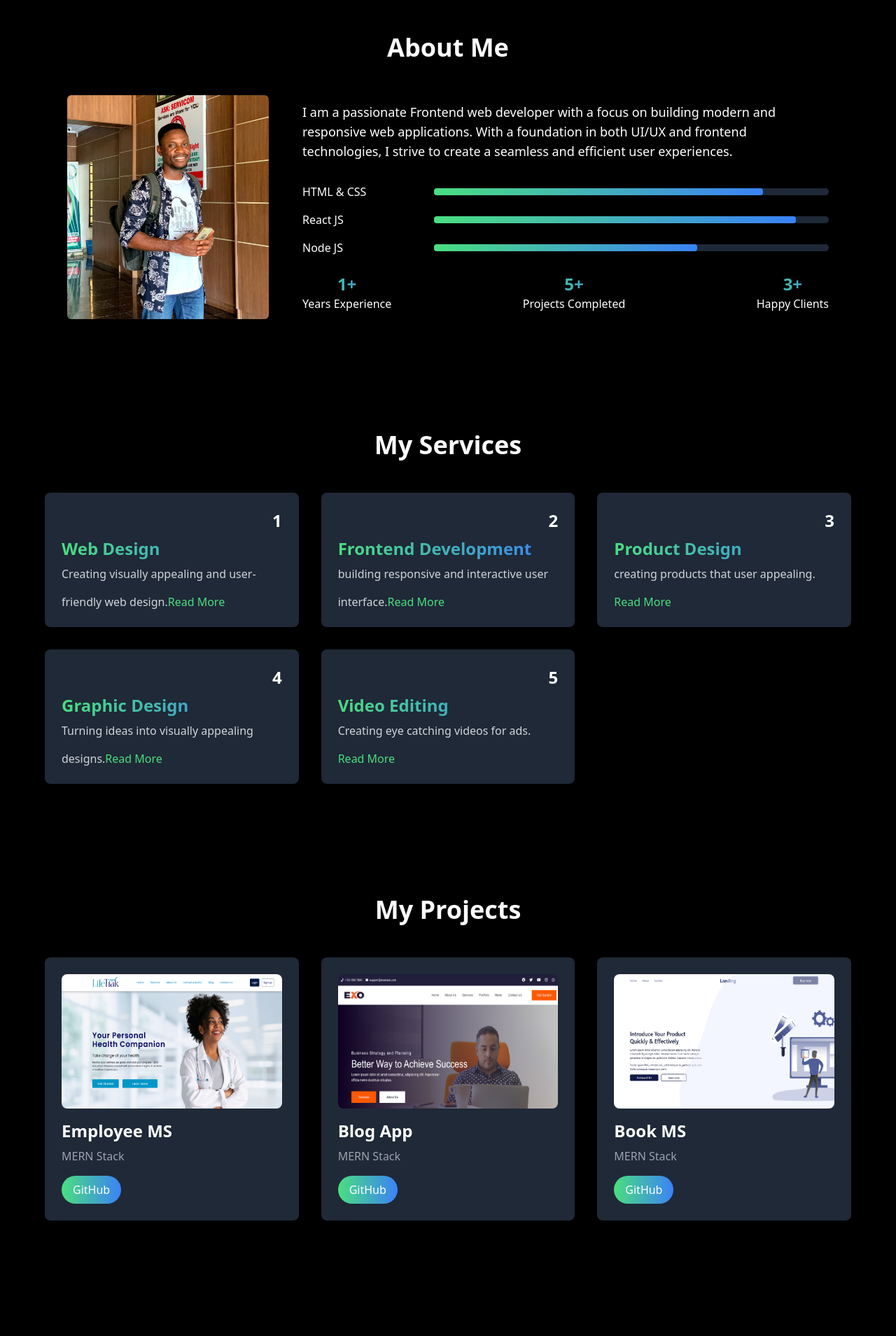
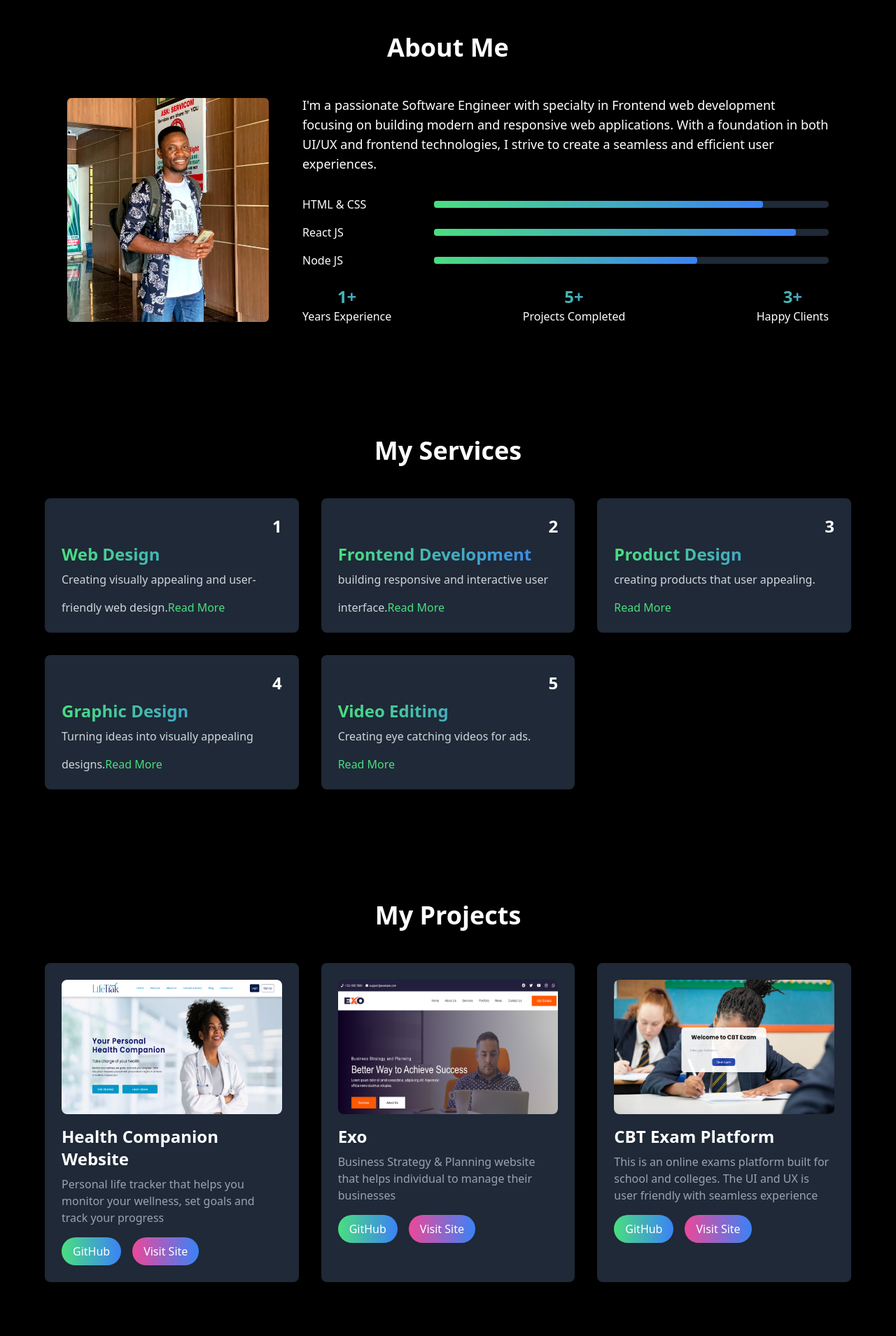
Before and after one commit to Mfonisorobert/portfolio, a React (Vite) app: page / in a window 1280 px wide. Shown: the part 600-2509 px from the top of the page at 70% size. Built offline with nearby package versions, Linux system fonts and the light colour scheme.

Commit message:
portfolio website

```diff
--- a/src/components/About.jsx
+++ b/src/components/About.jsx
@@ -12,10 +12,10 @@ const About = () => {
                 className='w-72 h-80 rounded-md object-cover mb-8 md:mb-0'/>
             <div className='flex-1'>
             <p className='text-lg mb-8'>
-                I am a passionate Frontend web developer with a focus
-                on building modern and responsive web applications. With a foundation
-                in both UI/UX and frontend technologies, I strive to create
-                a seamless and efficient user experiences.
+                I'm a passionate Software Engineer with specialty in Frontend web development
+                focusing on building modern and responsive web applications.
+                With a foundation in both UI/UX and frontend technologies,
+                I strive to create a seamless and efficient user experiences.
             </p>
             <div className='space-y-4'>
                 <div className='flex items-center'>
--- a/src/components/Hero.jsx
+++ b/src/components/Hero.jsx
@@ -10,18 +10,22 @@ const Hero = () => {
         <h1 className='text-3xl font-bold'>
             I'm {""}
             <span className='text-transparent bg-clip-text bg-gradient-to-r from-green-400 to to-blue-500'>Mfoniso Robert</span>
-            , Frontend Web Developer
+            , a Software Engineer
         </h1>
         <p className='mt-4 text-lg text-gray-300'>
-            I specialise in building resposive web applications
+            I specialise in building resposive frontend web applications. Proficient in ReactJS and Tailwind CSS
         </p>
         <div className='mt-8 space-x-6'>
+          <a href="#contact">
             <button
             className='bg-gradient-to-r from-green-400 to-blue-500 text-white md:inline
-            transform transition-transform duration-300 hover:scale-105 px-4 py-2 rounded-full'>Contact me</button>
+            transform transition-transform duration-300 hover:scale-105 px-4 py-2 rounded-full'>Contact me
+            </button>
+            </a>
             <button
             className='bg-gradient-to-r from-pink-500 to-blue-500 text-white md:inline
             transform transition-transform duration-300 hover:scale-105 px-4 py-2 rounded-full'>Resume</button>
+
         </div>
     </div>
   )
--- a/src/components/Projects.jsx
+++ b/src/components/Projects.jsx
@@ -1,30 +1,33 @@
 import React from 'react'
 import employeeMSImage from "../assets/LifeTrak.png";
 import bookMSImage from "../assets/Exo.png";
-import bookImage from "../assets/Landing.png";
+import bookImage from "../assets/sd.png";
 
 
 const projects = [
     {
         id: 1,
-        name: "Employee MS",
-        technologies: "MERN Stack",
+        name: "Health Companion Website",
+        technologies: "Personal life tracker that helps you monitor your wellness, set goals and track your progress",
         image: employeeMSImage,
-        github: "https://github.com/Mfonisorobert",
+        github: "https://github.com/Mfonisorobert/Capstoneproject",
+        site: "https://life-trak.vercel.app",
     },
     {
         id: 2,
-        name: "Blog App",
-        technologies: "MERN Stack",
+        name: "Exo",
+        technologies: "Business Strategy & Planning website that helps individual to manage their businesses",
         image: bookMSImage,
         github: "https://github.com/Mfonisorobert",
+        site: "https://exowebsite-khaki.vercel.app/",
     },
     {
         id: 3,
-        name: "Book MS",
-        technologies: "MERN Stack",
+        name: "CBT Exam Platform",
+        technologies: "This is an online exams platform built for school and colleges. The UI and UX is user friendly with seamless experience",
         image: bookImage,
         github: "https://github.com/Mfonisorobert",
+        site: "https://sundream-cbt.vercel.app/",
     },
     // {
     //     id: 4,
@@ -53,18 +56,21 @@ const Projects = () => {
     <div className='bg-black text-white py-20 px-16' id='project'>
         <div className='container mx-auto px-0 md:px-0 lg:px-0'>
             <h2 className='text-4xl font-bold text-center mb-12'>My Projects</h2>
-            <div className='grid grid-cols-1 md:grid-cols-2 lg:grid-cols-3 gap-8'>
+            <div className='grid grid-cols-1 md:grid-cols-2 lg:grid-cols-3 gap-8 '>
                  {projects.map((project) => (
                      <div key={project.id} className='bg-gray-800 px-6 p-6 rounded-lg hover:shadow-lg
                 transform transistion-transform duration-300 hover:scale-105'
                 >
                 <img src={project.image} alt={project.name} className='
-                        rounded-lg mb-4 w-full h-48 object-fill' />
+                        rounded-lg mb-4 w-full h-48 object-fill hover:scale-105 duration-300' />
                         <h3 className='text-2xl font-bold mb-2'>{project.name}</h3>
                         <p className='text-gray-400 mb-4'>{project.technologies}</p>
                         <a href={project.github} className='inline-block bg-gradient-to-r
                         from-green-400 to-blue-500 text-white px-4 py-2 rounded-full' target='_blank'
                         rel='noopener noreferrer'>GitHub</a>
+                        <a href={project.site} className='inline-block bg-gradient-to-r
+                         from-pink-500 to-blue-500 text-white px-4 py-2 rounded-full mx-4' target='_blank'
+                        rel='noopener noreferrer'>Visit Site</a>
                     </div>
                 ))}
             </div>
```
Also changed, not shown: src/assets/sd.png (added).
